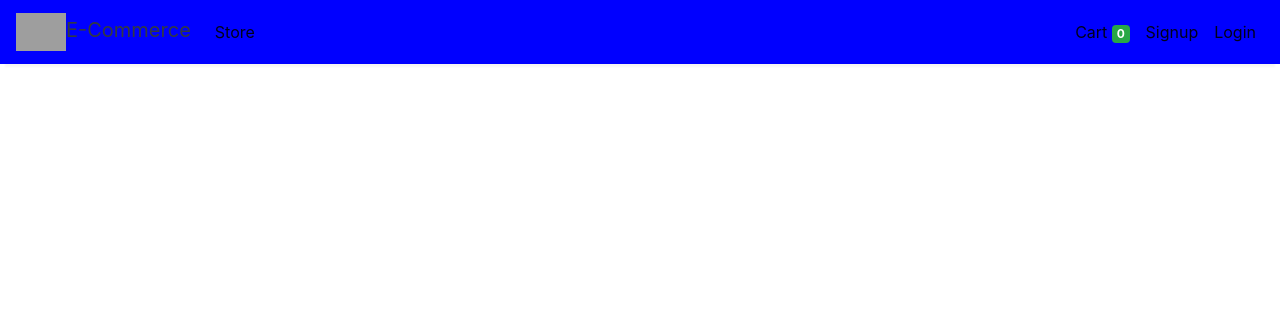
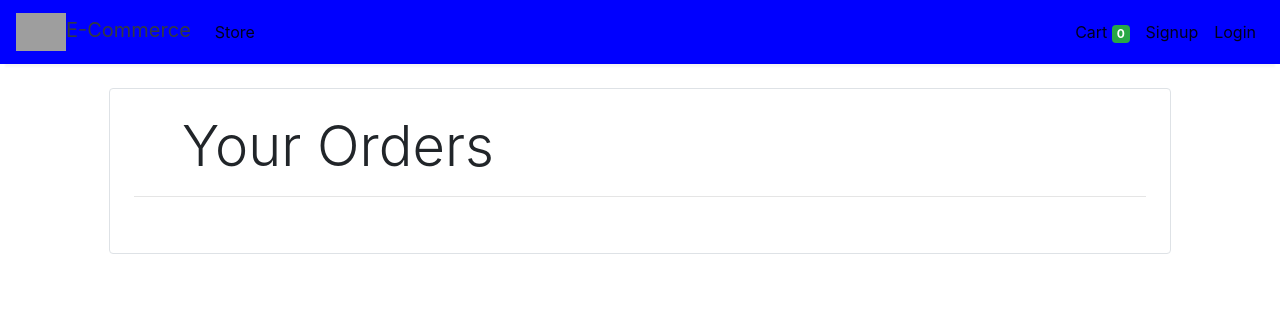
Before and after one commit to alamin40/ecom-shop, a Django app: template store/templates/orders.html in a window 1280 px wide. Shown: the top 324 px of the page. Run offline with Django 3.2, Linux system fonts and the light colour scheme; the template is opened without the code that fills it, so the values that code supplies are empty; some libraries are stand-ins or nearby versions; grey boxes are pictures that could not be loaded.

Commit message:
adding order page code

```diff
--- a/store/templates/orders.html
+++ b/store/templates/orders.html
@@ -4,5 +4,20 @@
 {% block content %}
 {% load cart %}
 {% load custom_filter %}
+<div class="container">
+  <div class="border rounded p-4 m-4">
+    <p class="display-4 pl-4 ml-4">Your Orders</p>
+    <hr>
+    <table class="table">
+
+
+    </table>
+
+  </div>
+</div>
+
+
+
+
 
 {% endblock %}
```
